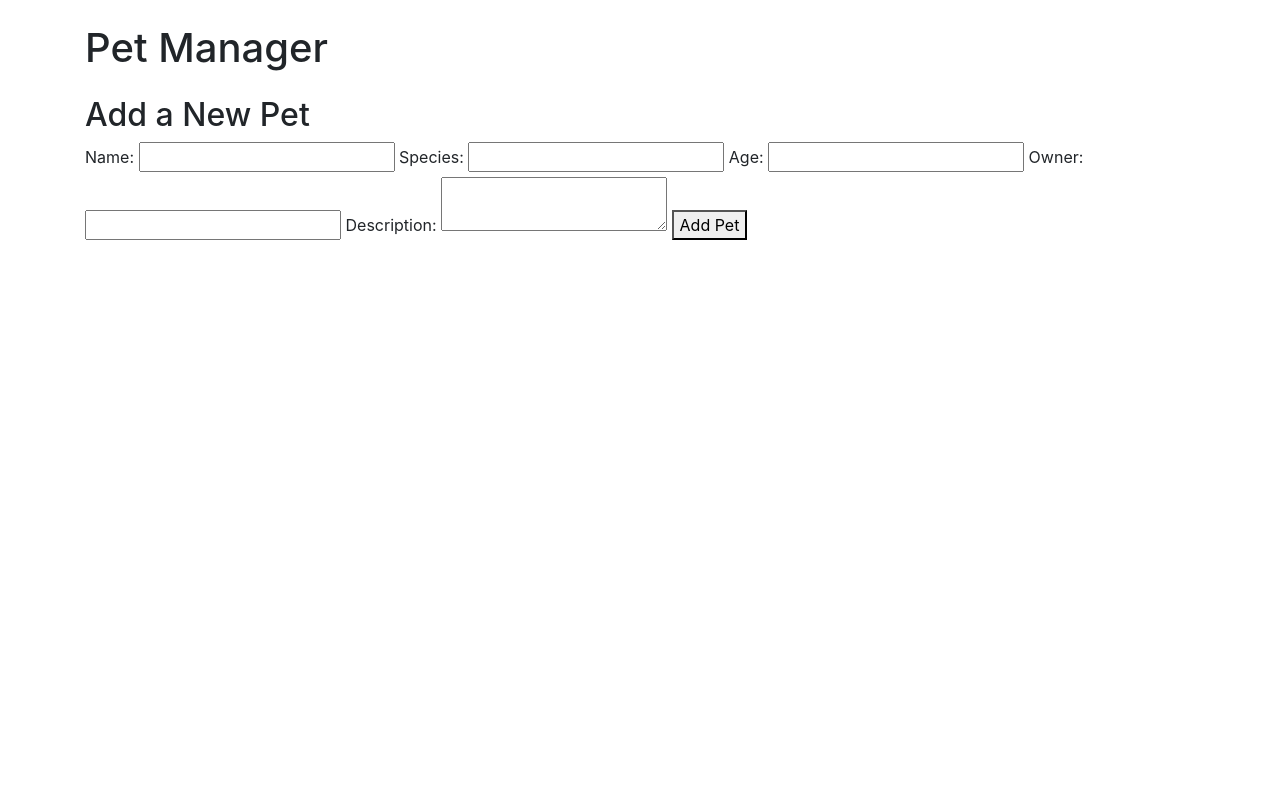
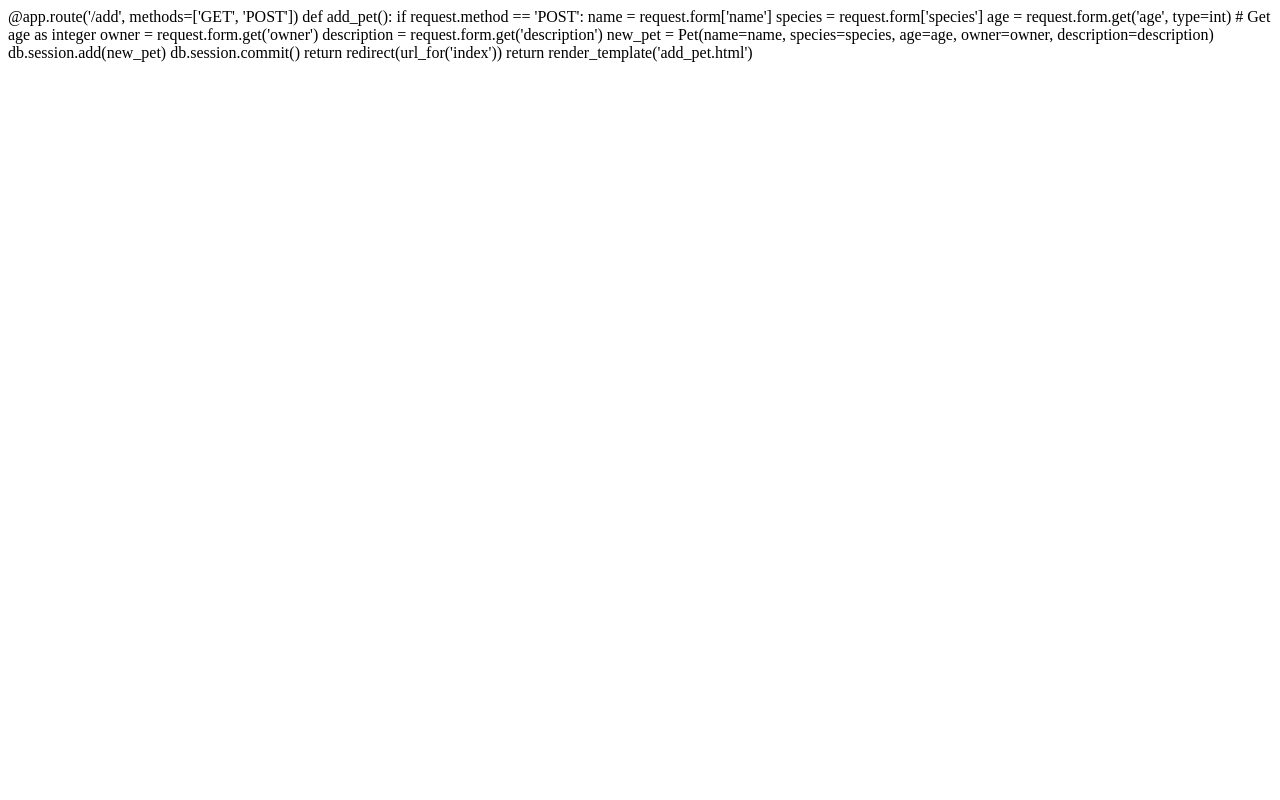
Before and after one commit to VijayaRaghavaPonnaganti/lask_pet_app, a Flask app: page /add in a window 1280 px wide. Run offline with Flask 3, Linux system fonts and the light colour scheme; some libraries are stand-ins or nearby versions.

Commit message:
Update add_pet.html

```diff
--- a/templates/add_pet.html
+++ b/templates/add_pet.html
@@ -1,23 +1,15 @@
-{% extends 'layout.html' %}
+@app.route('/add', methods=['GET', 'POST'])
+def add_pet():
+    if request.method == 'POST':
+        name = request.form['name']
+        species = request.form['species']
+        age = request.form.get('age', type=int)  # Get age as integer
+        owner = request.form.get('owner')
+        description = request.form.get('description')
 
-{% block content %}
-    <h2 class="mt-4">Add a New Pet</h2>
-    <form method="POST">
-        <label for="name">Name:</label>
-    <input type="text" name="name" required>
+        new_pet = Pet(name=name, species=species, age=age, owner=owner, description=description)
+        db.session.add(new_pet)
+        db.session.commit()
+        return redirect(url_for('index'))
 
-    <label for="species">Species:</label>
-    <input type="text" name="species" required>
-
-    <label for="age">Age:</label>
-    <input type="number" name="age">
-
-    <label for="owner">Owner:</label>
-    <input type="text" name="owner">
-
-    <label for="description">Description:</label>
-    <textarea name="description"></textarea>
-
-    <button type="submit">Add Pet</button>
-    </form>
-{% endblock %}
+    return render_template('add_pet.html')
```
